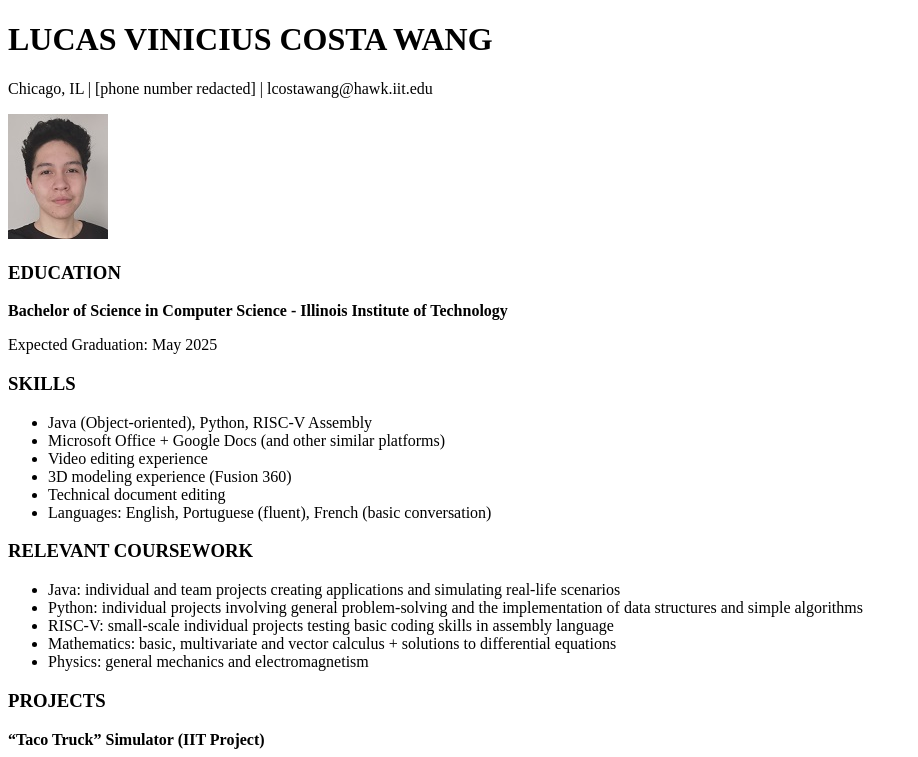
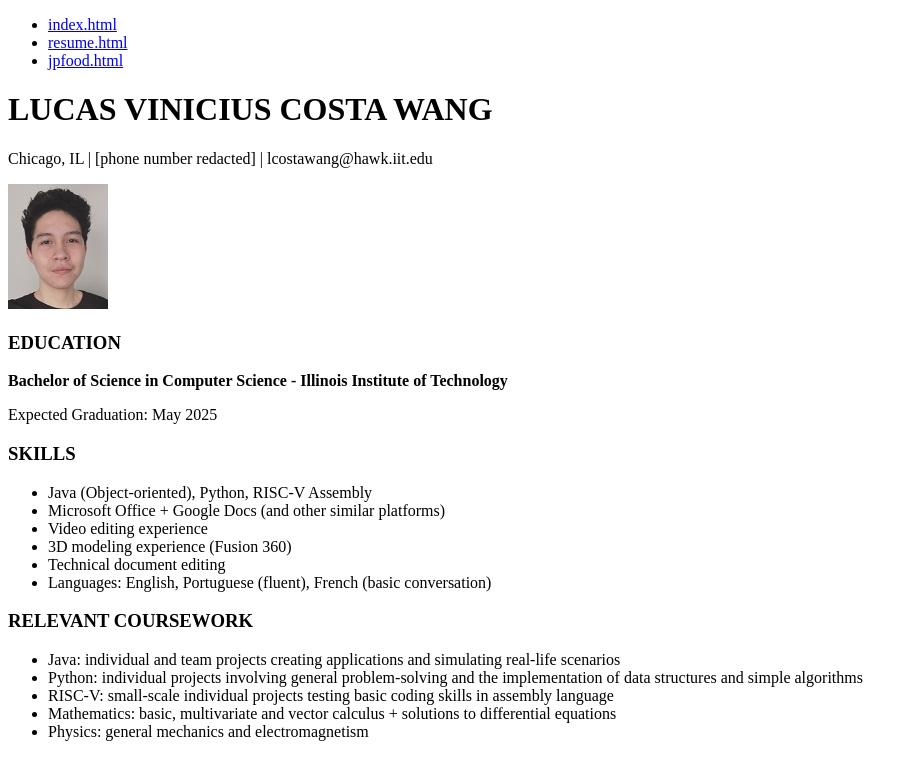
Before and after one commit to lcostawang/project1, a plain HTML site: page resume.html in a window 1280 px wide. Shown: the top 757 px of the page, without its empty margins (0-918 px from the left). Drawn offline with Linux system fonts and the light colour scheme.

Commit message:
Edited resume.html to add navigation

```diff
--- a/resume.html
+++ b/resume.html
@@ -5,7 +5,13 @@
 	<title>LWP1 - Resume</title>
 </head>
 <body>
-	<!--ADD NAV HERE!-->
+	<div>
+		<ul>
+			<li><a href="index.html">index.html</a></li>
+			<li><a href="resume.html">resume.html</a></li>
+			<li><a href="jpfood.html">jpfood.html</a></li>
+		</ul>
+	</div>
 	<header>
 		<h1>LUCAS VINICIUS COSTA WANG</h1>
 		<p>Chicago, IL | [phone number redacted] | lcostawang@hawk.iit.edu</p>
```
